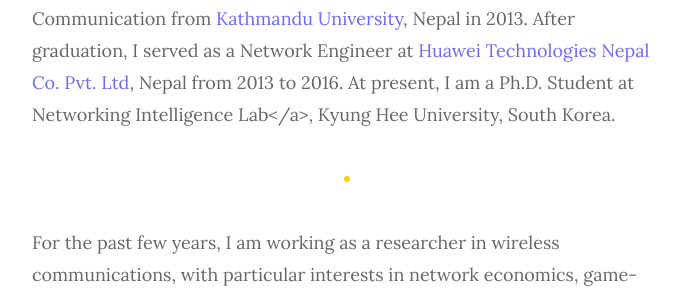
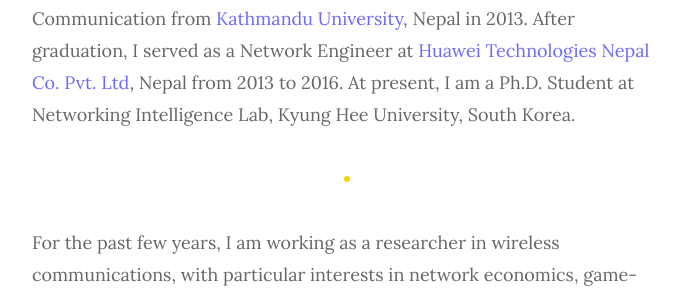
Before and after one commit to shashirajpandey/shashirajpandey, a Jekyll site: the page built from _pages/about.md, in a window 1280 px wide and 900 px high, scrolled down 538 px. Shown: the part 189-486 px from the top of the window, without its empty margins (293-986 px from the left). Built offline with Jekyll 4.4.1, drawn with Linux system fonts in a browser that asks for light colours.

```diff
--- a/_pages/about.md
+++ b/_pages/about.md
@@ -5,7 +5,7 @@ permalink: /about/
 image: '/assets/img/hawaii.jpg'
 ---
 
-I received the B.E degree in Electrical and Electronics with specialization in Communication from <a href="https://ku.edu.np/" target="_blank"> Kathmandu University</a>, Nepal in 2013. After graduation, I served as a Network Engineer at <a href="https://www.huawei.com/en/" target="_blank">Huawei Technologies Nepal Co. Pvt. Ltd</a>, Nepal from 2013 to 2016. At present, I am a Ph.D. Student at Networking Intelligence Lab</a>, Kyung Hee University, South Korea.
+I received the B.E degree in Electrical and Electronics with specialization in Communication from <a href="https://ku.edu.np/" target="_blank"> Kathmandu University</a>, Nepal in 2013. After graduation, I served as a Network Engineer at <a href="https://www.huawei.com/en/" target="_blank">Huawei Technologies Nepal Co. Pvt. Ltd</a>, Nepal from 2013 to 2016. At present, I am a Ph.D. Student at Networking Intelligence Lab, Kyung Hee University, South Korea.
 
 ***
 For the past few years, I am working as a researcher in wireless communications, with particular interests in network economics, game-theoretical analysis, optimization techniques enabling 5G network services, and distribued machine learning (Federated Learning). During these years, several collaborative works have helped me understand the value of knowledge sharing as a fundamental unit of a learning journey. This spirit motivated us to an 'exciting' new work, <a href="https://arxiv.org/abs/2003.09301" target="_blank">Distributed and Democratized Learning: Philosophy and Research Challenges</a>. This work lays out a holistic philosophy with underlying principles for building distributed and democratized machine learning algorithms, namely Dem-AI. The outlined principles provide a generalization of distributed learning beyond existing mechanisms such as federated learning. We have a short blog about this <a href="https://medium.com/@shashir101/distributed-and-democratized-learning-philosophy-and-research-challenges-4ef156ed42ca" target="_blank">here</a>.
```
